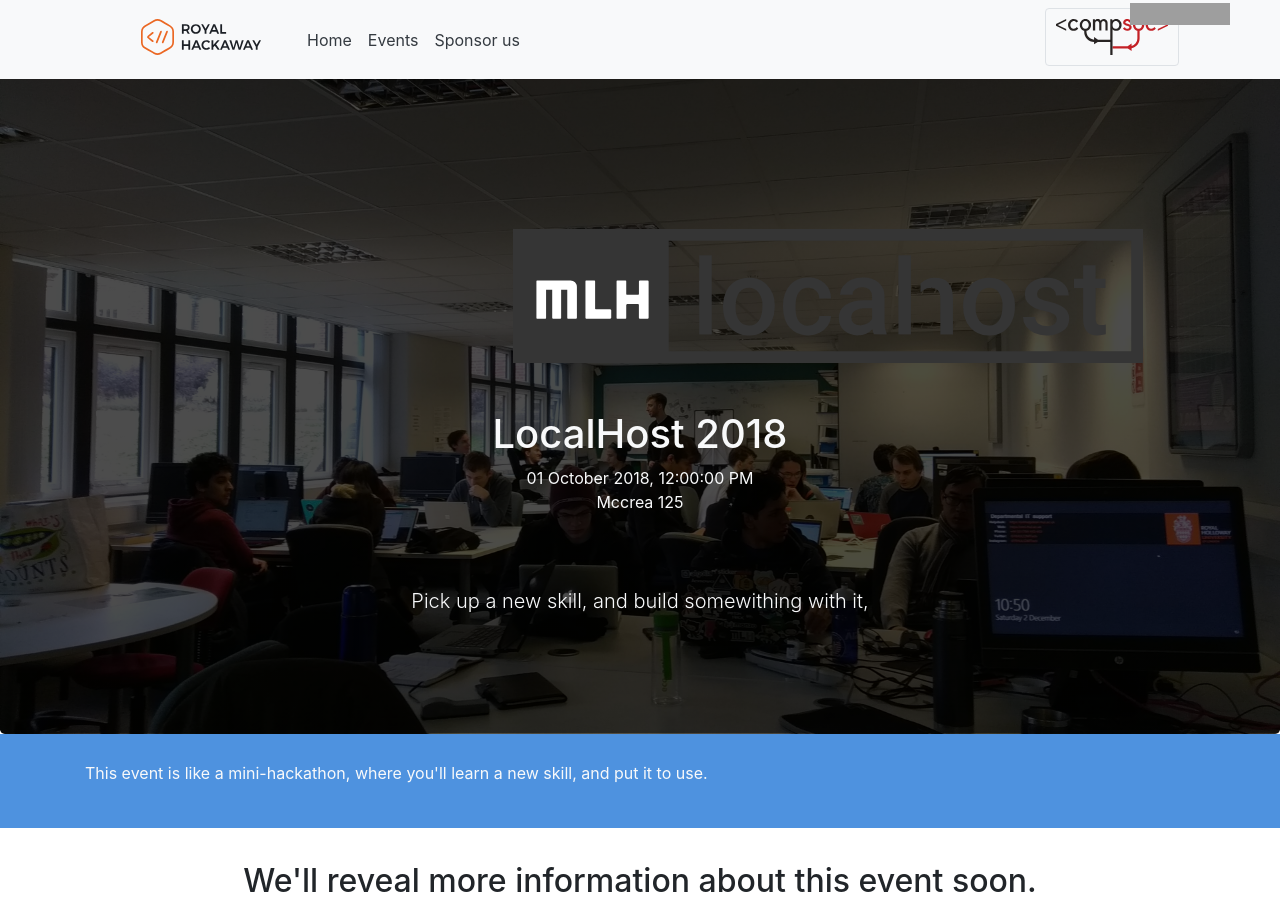
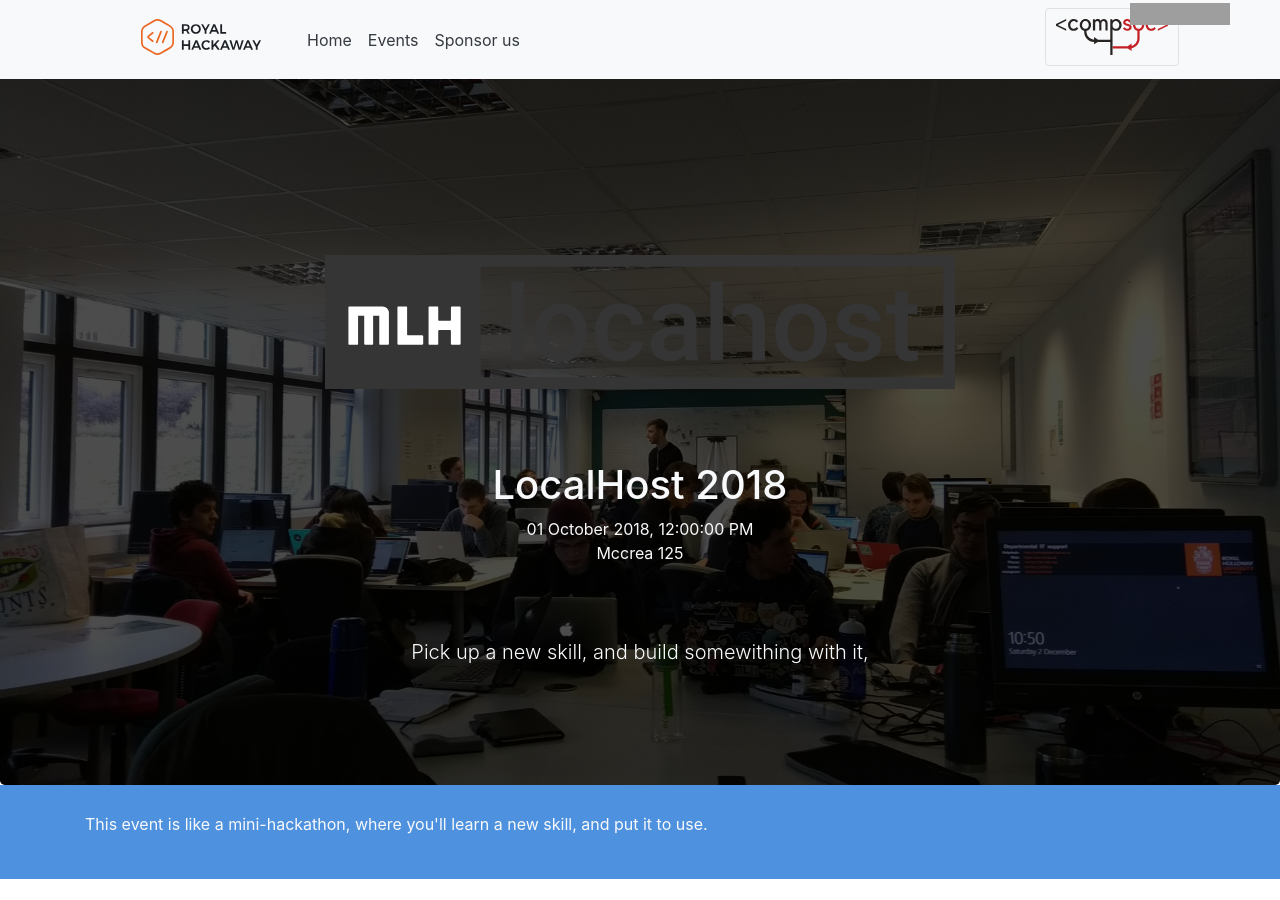
Before and after one commit to rhul-compsoc/royalhackaway.com, a Jekyll site: the page built from _events/localhost2018.md, in a window 1280 px wide and 900 px high. Built offline with Jekyll 4.4.1, drawn with Linux system fonts in a browser that asks for light colours; nearby versions of some CDN libraries; grey boxes are pictures that could not be loaded.

Commit message:
Make logo width settable and change container

```diff
--- a/_layouts/event.html
+++ b/_layouts/event.html
@@ -8,8 +8,8 @@ title: Event
 
   {% if page.display-logo %}
     <div class="row justify-content-center text-center">
-      <div class="col-md-{{ page.logo-width }} col-xs-12">
-        <img class="img-fluid" src="/assets/images/{{ page.small-logo }}" id="event-logo" alt="{{ page.small-logo }}" />
+      <div class="col-md-{{ page.logo-width }} col-md-8">
+        <img class="img-fluid" src="/assets/images/{{ page.small-logo }}" style="height: {{ page.logo-height }};" id="event-logo" alt="{{ page.small-logo }}">
       </div>
     </div>
     {% endif %}
```
